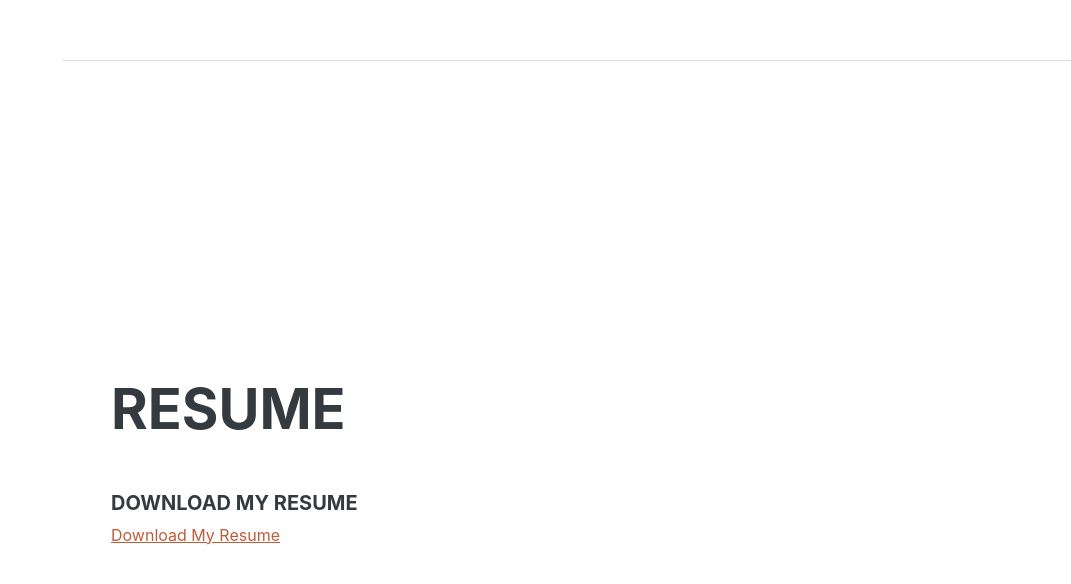
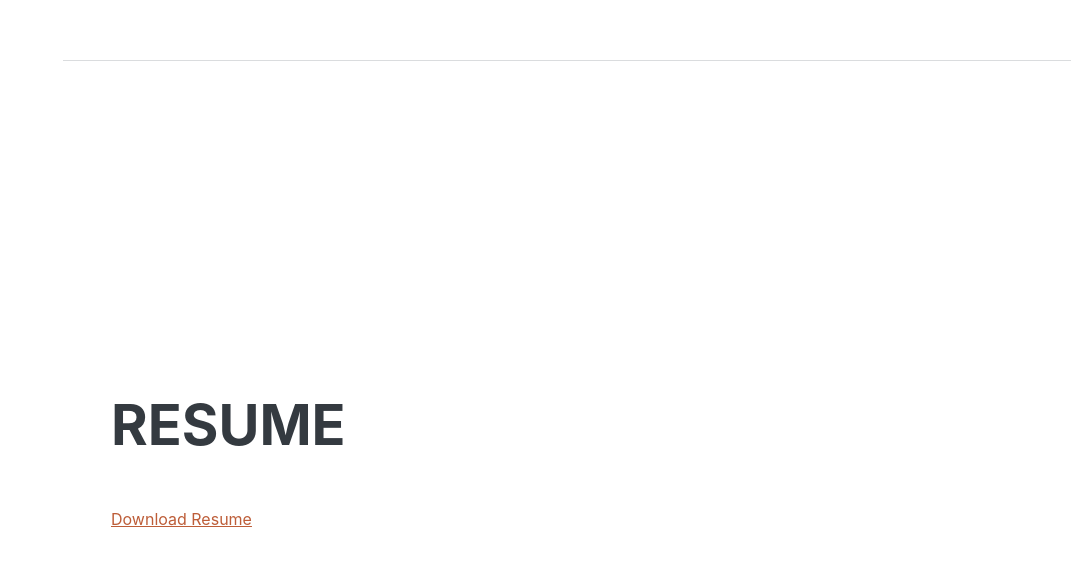
Before and after one commit to ashu560/ashutosh_deshmukh, a plain HTML site: page index.html in a window 1280 px wide. Shown: the part 4147-4731 px from the top of the page, without its empty margins (209-1280 px from the left). Drawn offline with nearby package versions, Linux system fonts and the light colour scheme; a web font is replaced by a local one.

Commit message:
download resume

```diff
--- a/index.html
+++ b/index.html
@@ -264,6 +264,7 @@
                             Place - James Buchanan High School - Hackathon 2005
                         </li> -->
                     </ul>
+
                 </div>
             </section>
             <hr class="m-0" />
@@ -271,8 +272,7 @@
             <section class="resume-section" id="interests">
                 <div class="resume-section-content">
                     <h2 class="mb-5">Resume</h2>
-                    <h5>Download My Resume</h5>
-                    <a href="assets/files/Ashutosh_Resume.pdf" target="_blank">Download My Resume</a>
+                    <a href="assets/files/Ashutosh_Resume.pdf" target="_blank">Download Resume</a>
                 </div>
             </section>
             <hr class="m-0" />
```
